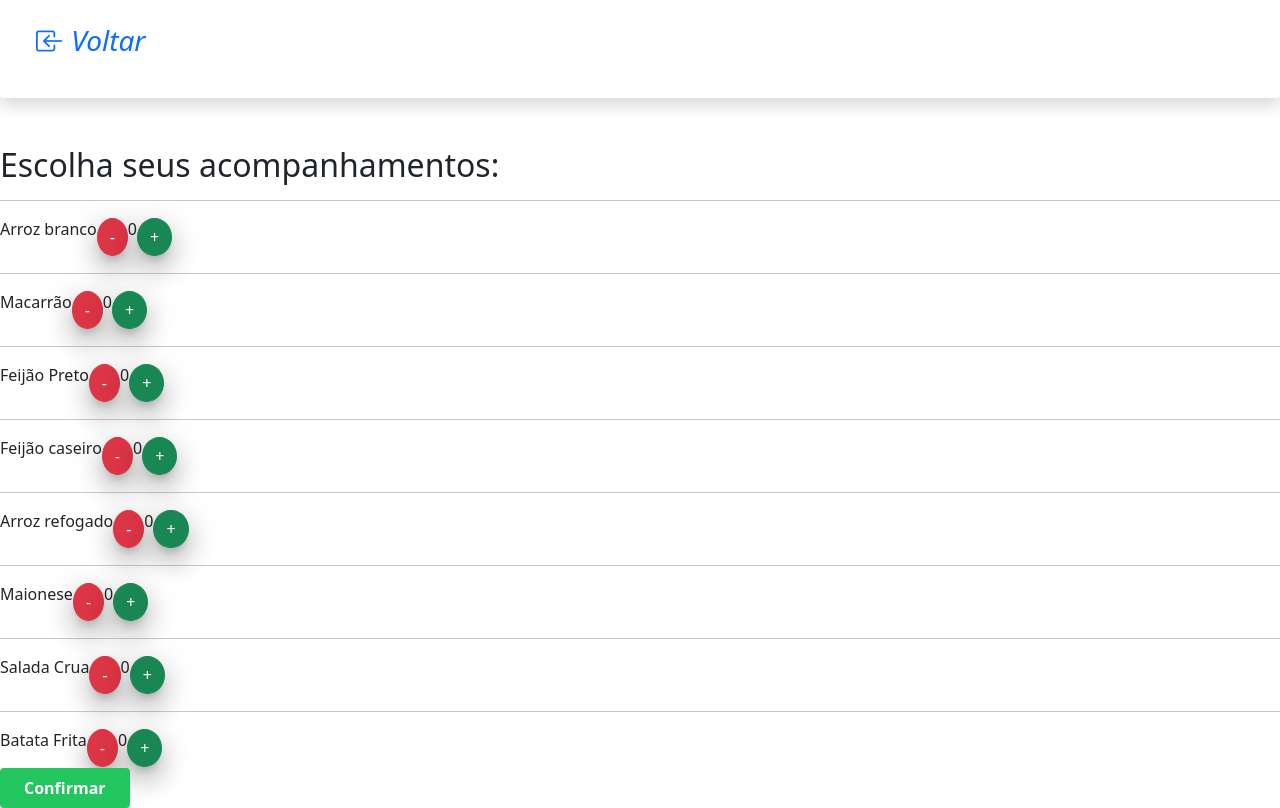
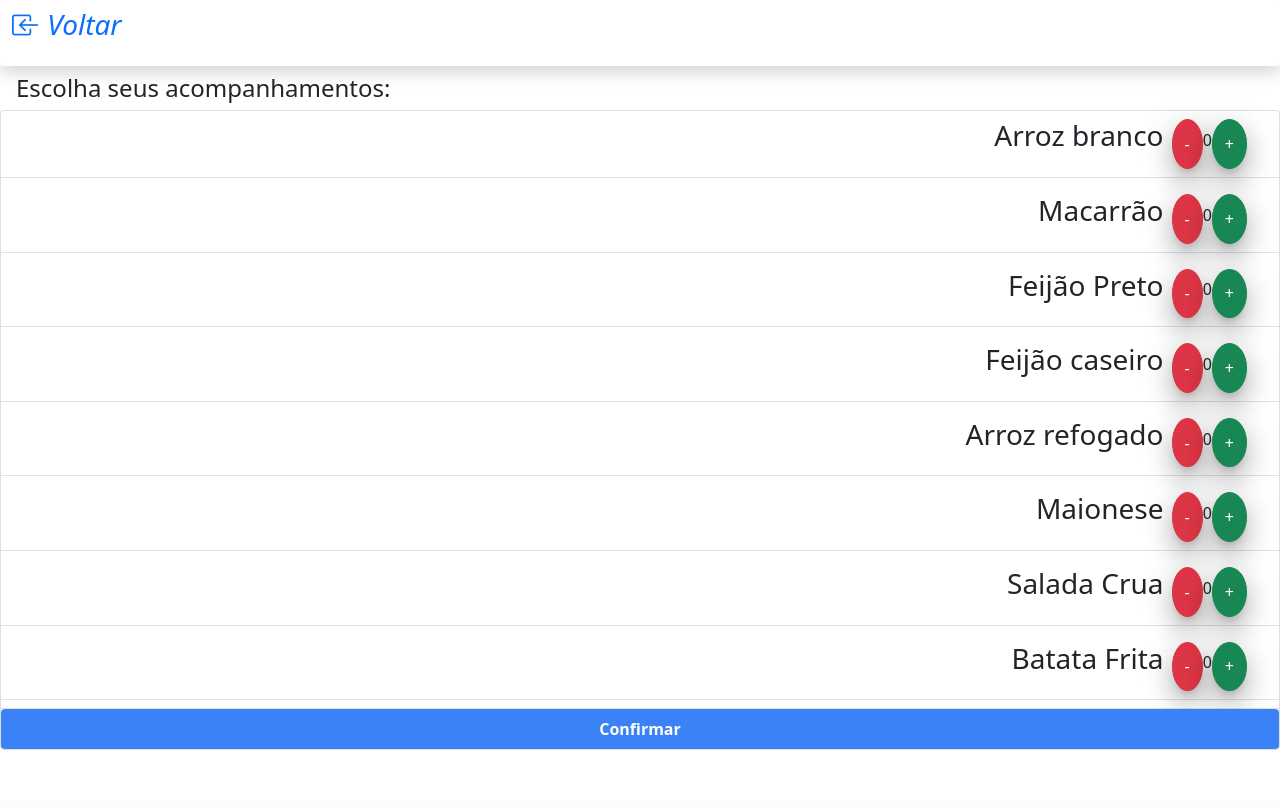
Before and after one commit to RafaelLopesPinheiro/website, a Django app: page /finish_order/ in a window 1280 px wide. After the commit the page ends 750 px from the top, so only its background shows below. Run offline with Django 4.2, Linux system fonts and the light colour scheme; data comes from the database, SQL or seed files in the repository; both versions use the stored data as it was after the commit; some libraries are stand-ins or nearby versions.

Commit message:
'layout buttons'

```diff
--- a/products/templates/finish_order.html
+++ b/products/templates/finish_order.html
@@ -1,5 +1,4 @@
 {% extends 'home.html'%}
-
 
 {% block head %}
 {% include 'navbar.html'%}
@@ -8,15 +7,9 @@
   <script>
     var tokenElement = '{% csrf_token %}';
     let doc = new DOMParser().parseFromString(tokenElement, "text/html");
-
     let token = Array.from(doc.getElementsByTagName("input"));
-
-    {% comment %} console.log(token[0].value); {% endcomment %}
-
     localStorage.setItem("CSRFToken", token.value);
   </script>
-
-
 
 
   <script src="{% static '/js/jquery-3.6.1.min.js' %}"> </script>
@@ -37,67 +30,25 @@
 {% endblock head%}
 
 
+{% block content %}
 
+  <h4 class='px-3'>Escolha seus acompanhamentos: </h4>
+  <div id="acomp_form" class='card'>
+    <div id="acomp_list" class='list-group list-group-flush '>
+      {% for item in object %}
+        <div id='acomp_list_item_{{forloop.counter0}}' class='d-flex justify-content-end border-bottom mb-2 mt-2 px-8' style='text-align:center'>
+          <h3><p id='acomp_name_{{forloop.counter0}}' class='align-self-center'>{{item}}</p></h3>
 
-{% block content %}
-{% comment %} {% include 'navbar.html'%} {% endcomment %}
-
-
-
-
-<!-- JS TEST AREA BELLOW  -->
-
-
-{% comment %}
-<form action='' method="POST">
-   {% csrf_token %}
-  <div class='container'>
-    <div class=' flex-sm-row '>
-      {% for field in form %}
-      {% for campo in field %}
-      <hr></hr>
-          <div class='d-flex align-items-center' style='text-align:center'>{{campo}}
-            <button class="btn btn-danger box-shadow  decrement"  style='border-radius:50%;'> - </button>
-            <p class='inline-block qty-input float-center' style='text-align:right' id='acomp_qty_aa{{forloop.counter0}}'>0</p>
-            <button class="btn btn-success box-shadow increment float:right" style='border-radius:50%; item-align:right' > + </button>
-          </div>
-
-        {%endfor%}
-      {%endfor%}
-
-      </div>
-    </div>
-  </form> {% endcomment %}
-
-
-  {% comment %} <input class='flex-sm-row border' type='text' value='Observações' id='observacoes'></input> {% endcomment %}
-  {% comment %} <input type='submit' value='Confirmar' class="bg-green-500 hover:bg-blue-700 text-white font-bold py-2 px-4 rounded" ></input> {% endcomment %}
-
-
-
-
-
-  {% comment %} <form method='POST'> {% endcomment %}
-     {% comment %} {% csrf_token %} {% endcomment %}
-
-  <h2>Escolha seus acompanhamentos: </h2>
-
-  <div id="acomp_form" class='cointainer'>
-    <div id="acomp_list" class='flex-sm-row'>
-      {% for item in object %}
-        <hr></hr>
-        <div id='acomp_list_item_{{forloop.counter0}}' class='d-flex align-items-center' style='text-align:center'>
-          <p id='acomp_name_{{forloop.counter0}}'>{{item}}</p>
-
-          <button class="btn btn-danger box-shadow  decrement"  style='border-radius:50%;'> - </button>
-          <p class='inline-block qty-input float-center' style='text-align:right' id='acomp_qty_{{forloop.counter0}}'>0</p>
-          <button class="btn btn-success box-shadow increment float:right" style='border-radius:50%; item-align:right' > + </button>
+          <button class="btn btn-danger box-shadow decrement mb-2 ml-2"  style='border-radius:50%;'> - </button>
+          <p class='inline-block qty-input float-center align-self-center' style='text-align:right' id='acomp_qty_{{forloop.counter0}}' >0</p>
+          <button class="btn btn-success box-shadow increment mb-2 " style='border-radius:50%; ' > + </button>
+          <hr class='mb-2 mt-2'></hr>
         </div>
 
       {% endfor %}
     </div>
 
-    <button id="sendOrderButton" type="button" class='bg-green-500 hover:bg-blue-700 text-white font-bold py-2 px-4 rounded'>Confirmar</button>
+    <button id="sendOrderButton" action="{% url 'cart:cart'%}" type="submit" class='bg-blue-500 hover:bg-blue-700 text-white font-bold py-2 px-4 rounded'>Confirmar</button>
   </div>
 {% comment %} </form> {% endcomment %}
 
--- a/products/templates/product_detail.html
+++ b/products/templates/product_detail.html
@@ -34,11 +34,6 @@
           </td>
 
 
-
-
-
-
-
           {% endfor %}
           </tbody>
           </table>
--- a/products/views.py
+++ b/products/views.py
@@ -87,31 +87,23 @@ from collections import defaultdict
 import json
 @csrf_exempt
 def product_create_view2(request, ): #id
-    form = Book_form(request.POST or None)
     object = Acompanhamentos.objects.all()
     context = {
-        'form': form,
         'object': object,
     }
 
     if request.method == "POST":
-        # form = Book_form(request.POST)
-        # print('asdwaswa')
-        # if form.is_valid() and form.cleaned_data:
-        #     print(form.cleaned_data.get('acompanhamentos'))
-        #     Cart.objects.create(user=request.user, acomps=form.cleaned_data,
-        #                         )# item=Quentinha.objects.get(id=id))
-        #     return render (request, "cart.html", context)
-        # else:
-        #     print(form.errors)
-
         received_json = json.loads(request.body)
         clean_data = []
         if received_json:
             for j in received_json:
                 if j['amount'] != '0':
                     clean_data.append(j)
+        # dict(clean_data)
         print(clean_data)
+        context['item_1'] = clean_data
+
+        return render (request, 'cart.html', context)
 
 
     return render (request, "finish_order.html", context)
--- a/static/js/incrementButtons.js
+++ b/static/js/incrementButtons.js
@@ -3,7 +3,6 @@
 var decrements = document.querySelectorAll('.decrement');
 var increments = document.querySelectorAll('.increment');
 let counter = document.querySelectorAll(".qty-input");
-let value = counter.innerHTML;
 
 
 let sum = 0;
@@ -15,7 +14,7 @@ for (let i = 0; i < counter.length; i++){
 
 decrements.forEach((decrement) => {
     decrement.addEventListener("click",function(e){
-        if(sum > 0){
+        if(sum >= 0){
             e.preventDefault();
             e.target.nextElementSibling.innerHTML--;
             sum--;
@@ -26,6 +25,7 @@ decrements.forEach((decrement) => {
         } else {
             e.target.nextElementSibling.innerHTML;
             e.preventDefault();
+
         };
     });
 });
@@ -33,16 +33,19 @@ decrements.forEach((decrement) => {
 
 increments.forEach((increment) => {
     increment.addEventListener("click",function(e){
-        if(sum>=4){
-                e.preventDefault()
-                e.target.previousElementSibling.innerHTML;
-                for (let i=0; i < increments.length; i++){
-                        increments[i].disabled = true;
-                }
-        } else {
-            e.preventDefault()
+        if(sum>=3){
             sum++;
             e.target.previousElementSibling.innerHTML++;
+
+            for (let i=0; i < increments.length; i++){
+                increments[i].disabled = true;
+            }
+            // e.preventDefault()
+            console.log(sum)
+        } else {
+            // e.preventDefault()
+            e.target.previousElementSibling.innerHTML++;
+            sum++;
             console.log(sum)
         };
     });
--- a/templates/navbar.html
+++ b/templates/navbar.html
@@ -9,10 +9,10 @@
 
 
 <body>
-<nav class="navbar navbar-light shadow p-3 mb-5 bg-body rounded" style='background-color: #e3f2fd;'>
+<nav class="navbar navbar-light shadow py-0 px-0 mb-2 bg-body rounded" style='background-color: #e3f2fd;'>
     <div class='container-fluid w-6/12'>
         <div class='d-flex flex-row bd-highlight mb-2' >
-            <div class='p-2 bd-highlight'>
+            <div class='px-0 py-2 bd-highlight'>
             <a href="{% url 'products:quentinha-list' %}">
                 <button style='text-align:left'>
                     <h3 >
```
Also changed, not shown: db.sqlite3.
